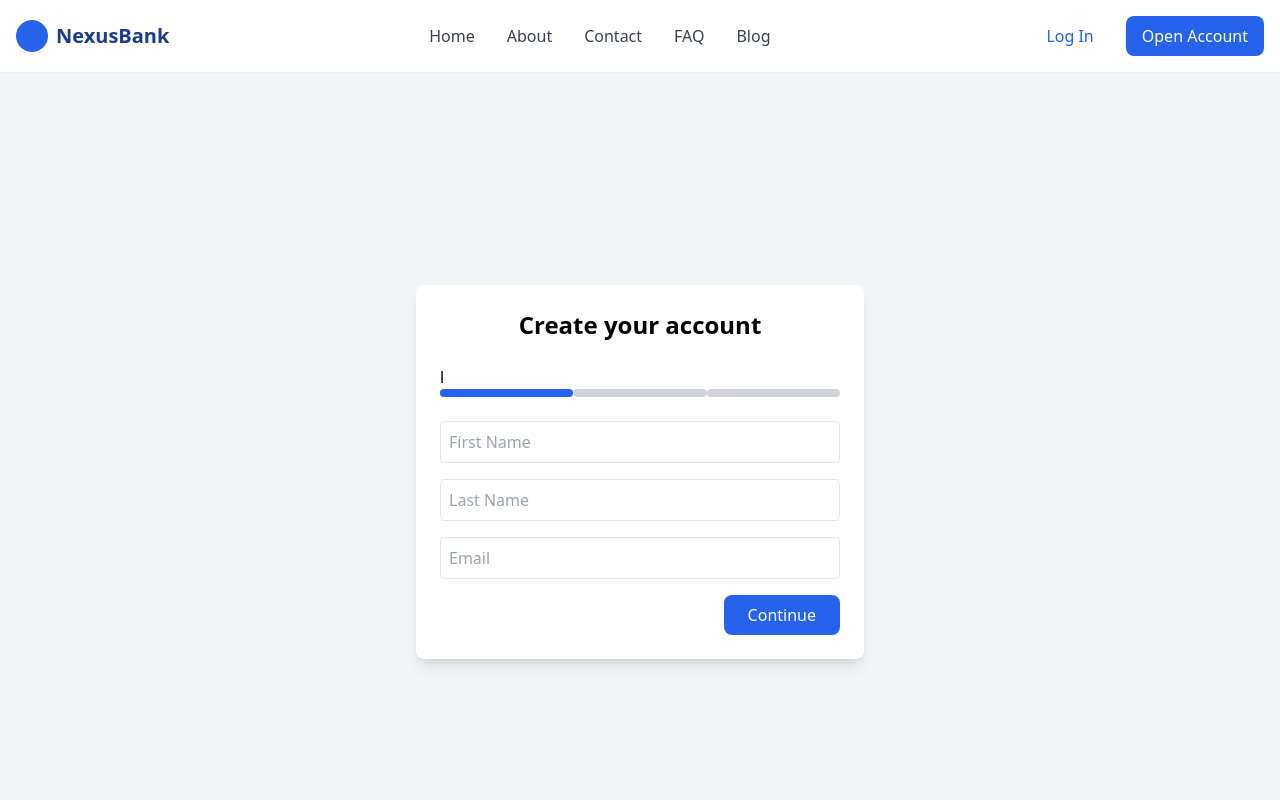
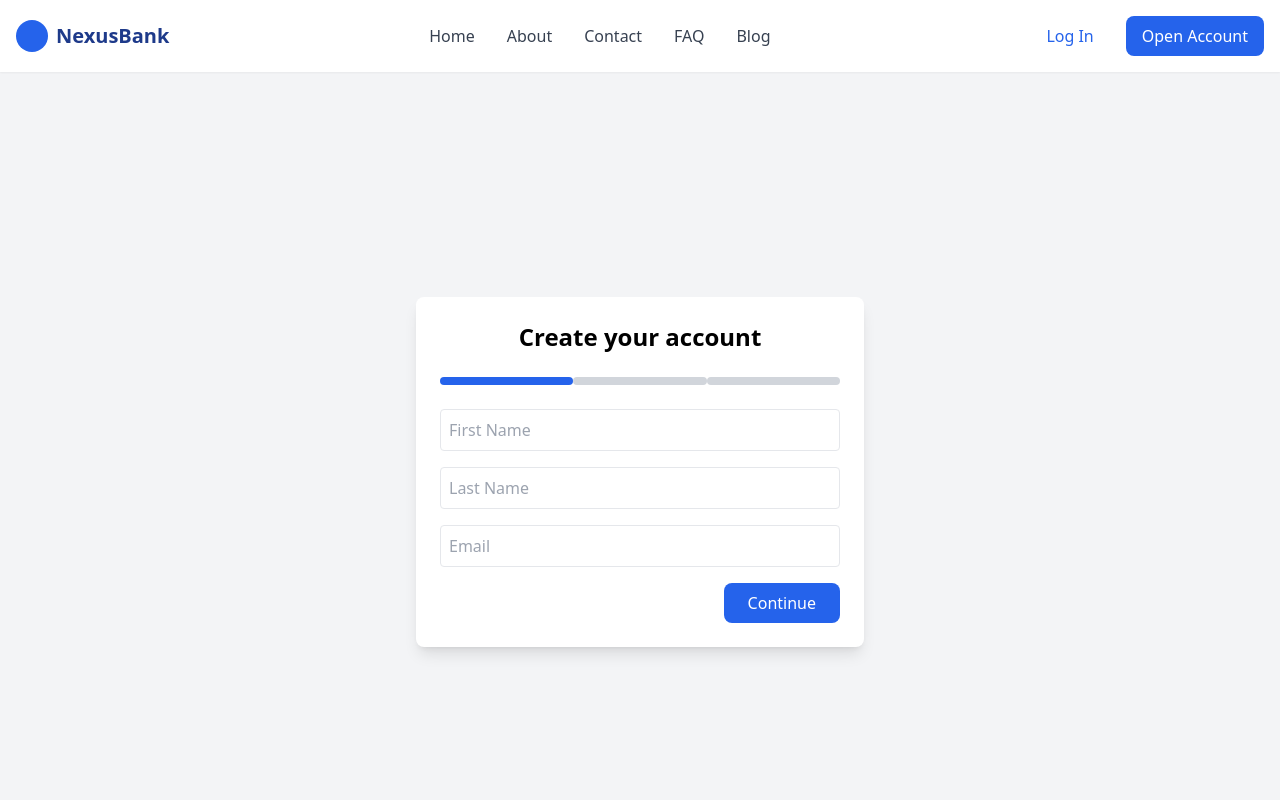
Before and after one commit to nchibachidera/nexusbank, a React (Vite) app in the folder frontend/: page /signup in a window 1280 px wide. Shown: the top 800 px of the page. Built offline with nearby package versions, Linux system fonts and the light colour scheme; no server answers.

Commit message:
updated project with lstest changes

```diff
--- a/frontend/src/pages/SignupPage.tsx
+++ b/frontend/src/pages/SignupPage.tsx
@@ -48,7 +48,7 @@ const SignupPage: React.FC = () => {
           {step === 2 && 'Secure your account'}
           {step === 3 && 'Add details'}
         </h2>
-l
+
         {/* Progress indicator */}
         <div className="flex justify-between mb-6">
           {[1, 2, 3].map((s) => (
```
